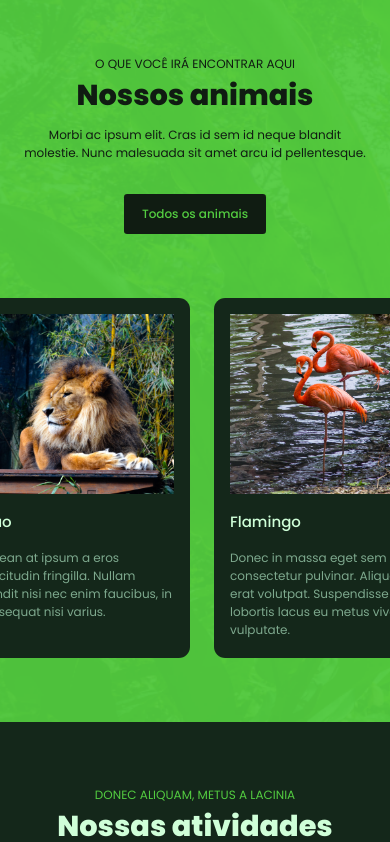
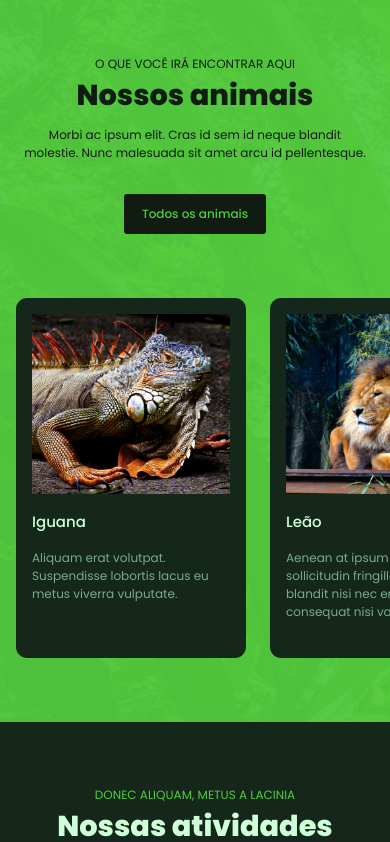
Before and after one commit to aridsm/website-zoo, a React (Create React App) app: page / in a window 390 px wide. Shown: the part 853-1695 px from the top of the page. Built offline with nearby package versions, Linux system fonts and the light colour scheme.

Commit message:
slide position animais

```diff
--- a/src/components/Animals.module.css
+++ b/src/components/Animals.module.css
@@ -61,6 +61,10 @@
   .itemAnimal img {
     height: 180px;
   }
+
+  .slider > ul {
+    left: 0;
+  }
 }
 
 @media (max-width: 500px) {
```
